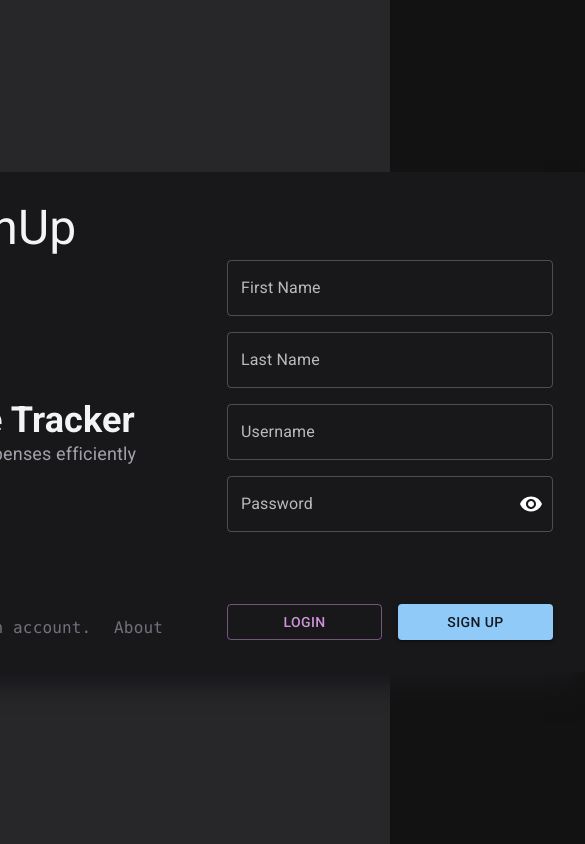
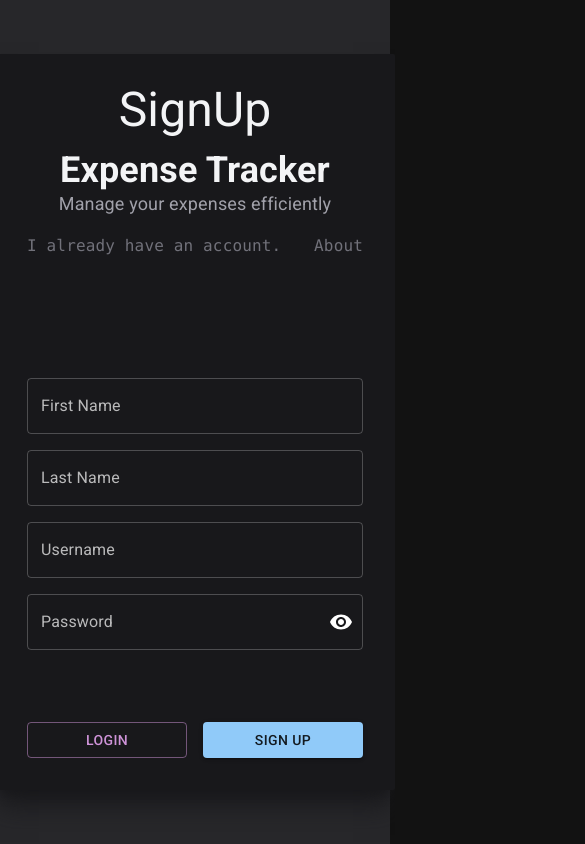
Before and after one commit to Muhammad-Shah-zaib/expense-tracker-frontend, a React (Vite) app: page /signup in a window 390 px wide. Shown: the whole page, 585 px wide, since content can reach past the window. Built offline with nearby package versions, Linux system fonts and the light colour scheme; a web font is replaced by a local one.

Commit message:
resolved responsivity bugs over login and signup pages (#37)

```diff
--- a/src/components/Login/Login.tsx
+++ b/src/components/Login/Login.tsx
@@ -30,7 +30,7 @@ const Login = () => {
     <div className="md:w-[100vw] w-full px-4 h-[100vh] bg-primary flex items-center justify-center">
       <div className="shadow-xl shadow-primary-900">
         <div className="sm:max-w-[780px] md:max-h-[500px] flex md:flex-row flex-col items-center overflow-hidden rounded-sm">
-          <div className="max-w-[400px]  md:h-[400px] p-8 bg-zinc-900 flex justify-between flex-col gap-4">
+          <div className="md:max-w-[400px]  md:h-[400px] w-full p-8 bg-zinc-900 flex justify-between flex-col gap-4">
             <div className="w-full text-center text-5xl font-playpen">
               Login
             </div>
--- a/src/shared/pages/SignUp.tsx
+++ b/src/shared/pages/SignUp.tsx
@@ -19,8 +19,8 @@ const Login = () => {
   return (
     <div className="w-[100vw] h-[100vh] bg-primary flex items-center justify-center">
       <div className="shadow-xl shadow-primary-900">
-        <div className="max-w-[780px] max-h-[500px] flex items-center overflow-hidden rounded-sm">
-          <div className="w-[400px] h-[500px] p-8 bg-zinc-900 flex justify-between flex-col gap-4">
+        <div className="max-w-[780px] md:max-h-[500px] flex md:flex-row flex-col  items-center overflow-hidden rounded-sm">
+          <div className="w-[400px] md:h-[500px] p-8 bg-zinc-900 flex justify-between flex-col gap-4">
             <div className="w-full text-center text-5xl font-playpen">
               SignUp
             </div>
```
